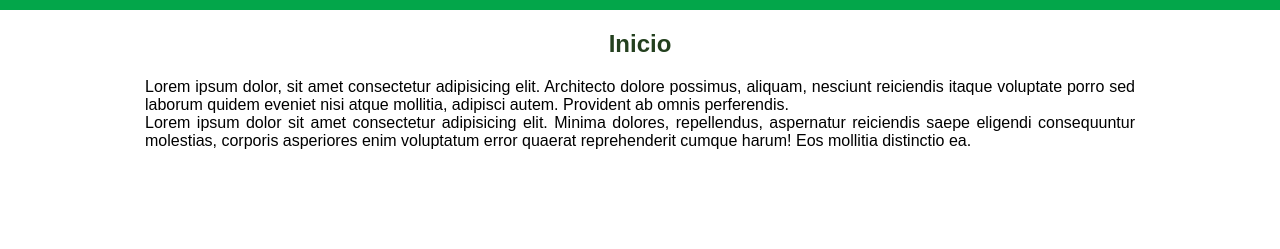
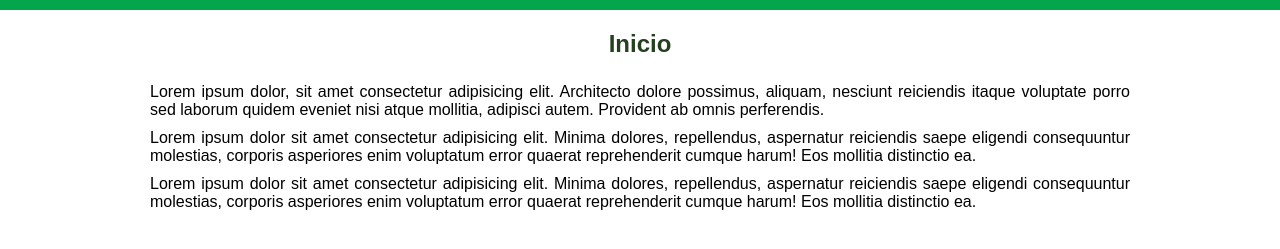
Before and after one commit to carlosantonino/sitecurumim, a plain HTML site: page index.html in a window 1280 px wide. Shown: the part 129-378 px from the top of the page. Drawn offline with Linux system fonts and the light colour scheme.

Commit message:
ajuste no paragrafo

```diff
--- a/css/estilo.css
+++ b/css/estilo.css
@@ -63,3 +63,8 @@ section > h1 {
     background-color: #03A64A;
     padding: 10px 5px;
 }
+
+article > p {
+    padding: 5px;
+
+}
--- a/index.html
+++ b/index.html
@@ -26,8 +26,9 @@
         <h1>Inicio</h1>
         <article>
             <p>Lorem ipsum dolor, sit amet consectetur adipisicing elit. Architecto dolore possimus, aliquam, nesciunt reiciendis itaque voluptate porro sed laborum quidem eveniet nisi atque mollitia, adipisci autem. Provident ab omnis perferendis.</p>
+            <p>Lorem ipsum dolor sit amet consectetur adipisicing elit. Minima dolores, repellendus, aspernatur reiciendis saepe eligendi consequuntur molestias, corporis asperiores enim voluptatum error quaerat reprehenderit cumque harum! Eos mollitia distinctio ea.</p>
+            <p>Lorem ipsum dolor sit amet consectetur adipisicing elit. Minima dolores, repellendus, aspernatur reiciendis saepe eligendi consequuntur molestias, corporis asperiores enim voluptatum error quaerat reprehenderit cumque harum! Eos mollitia distinctio ea.</p>
         </article>
-            <p>Lorem ipsum dolor sit amet consectetur adipisicing elit. Minima dolores, repellendus, aspernatur reiciendis saepe eligendi consequuntur molestias, corporis asperiores enim voluptatum error quaerat reprehenderit cumque harum! Eos mollitia distinctio ea.</p>
         <aside>
 
         </aside>
```
